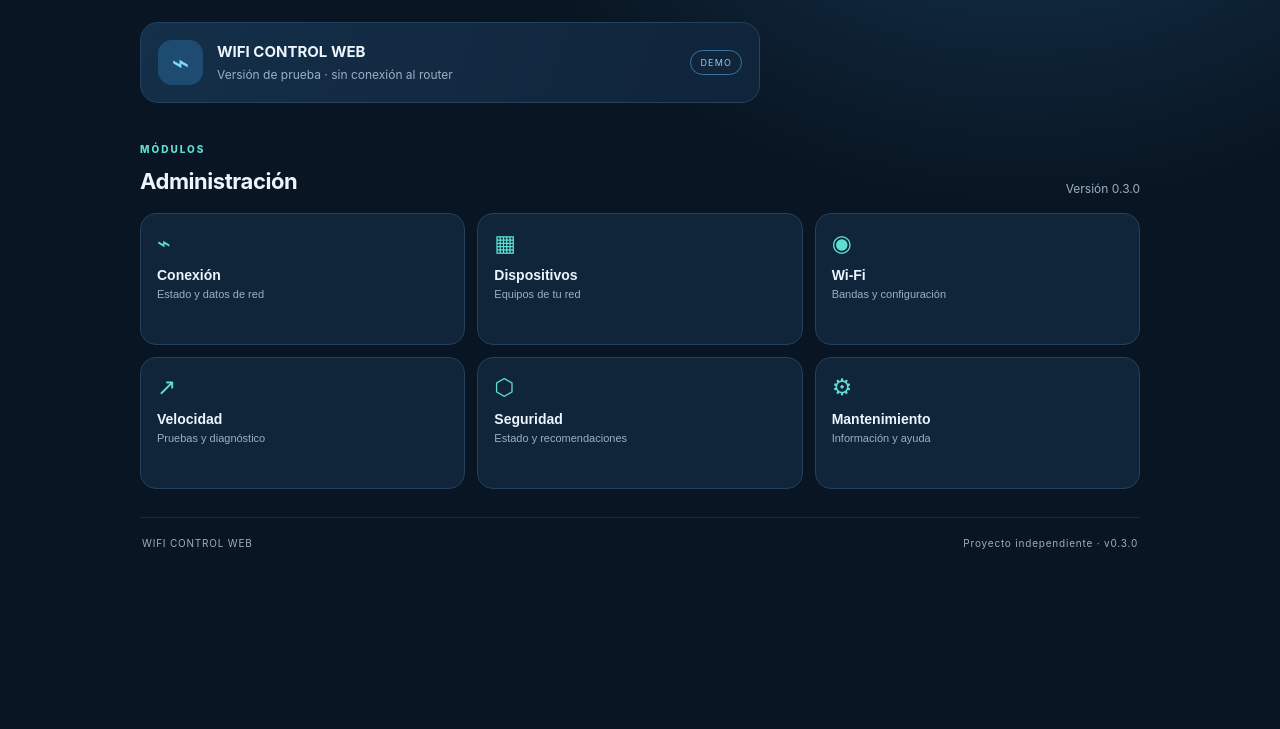
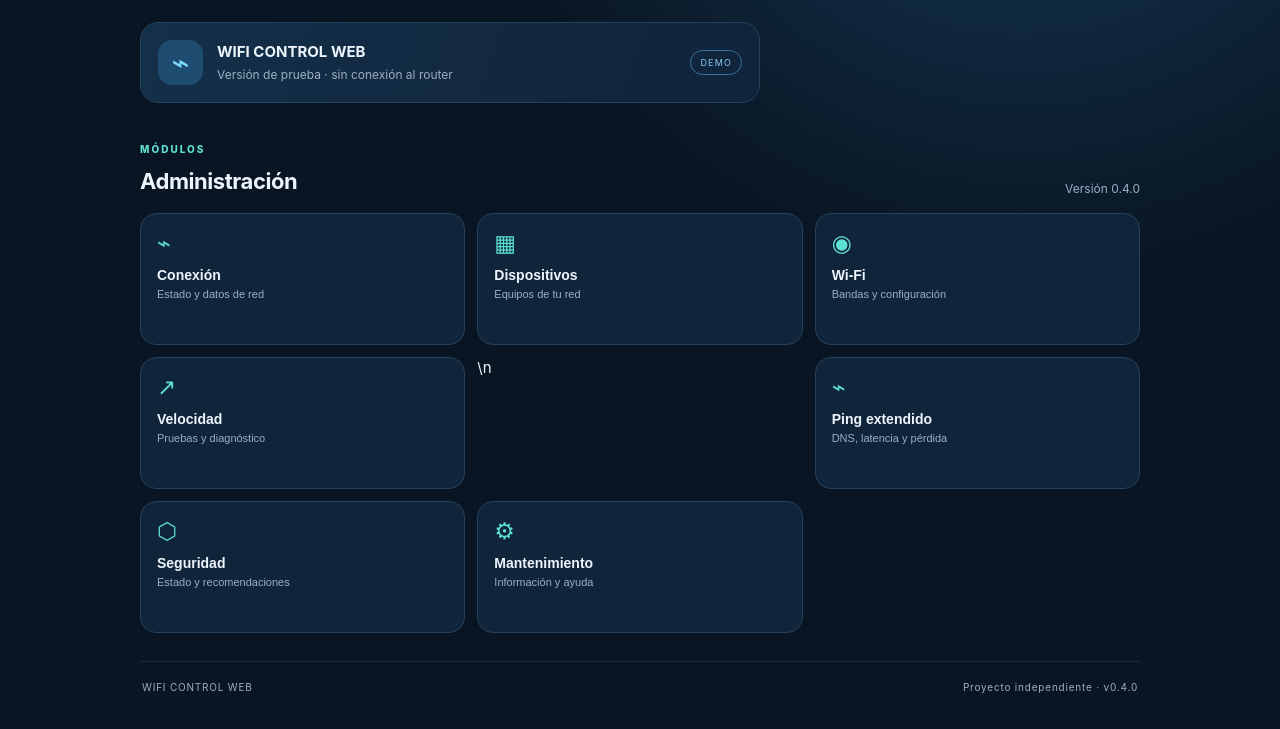
Before and after one commit to SencMed/WIFI-CONTROL-WEB, a plain HTML site: page index.html in a window 1280 px wide. Shown: the part 255-984 px from the top of the page. Before the commit the page ends 848 px from the top, so only its background shows below. Drawn offline with Linux system fonts and the light colour scheme.

Commit message:
Add extended ping module to dashboard

```diff
--- a/index.html
+++ b/index.html
@@ -27,12 +27,12 @@
         <span class="pill">DEMO</span>
       </div>
     </section>
-    <section class="section-head"><div><p class="eyebrow">MÓDULOS</p><h2>Administración</h2></div><span class="muted">Versión 0.3.0</span></section>
+    <section class="section-head"><div><p class="eyebrow">MÓDULOS</p><h2>Administración</h2></div><span class="muted">Versión 0.4.0</span></section>
     <section class="modules">
       <button class="module" data-panel="connection"><span class="module-icon">⌁</span><b>Conexión</b><small>Estado y datos de red</small></button>
       <button class="module" data-panel="devices"><span class="module-icon">▦</span><b>Dispositivos</b><small>Equipos de tu red</small></button>
       <button class="module" data-panel="wifi"><span class="module-icon">◉</span><b>Wi-Fi</b><small>Bandas y configuración</small></button>
-      <button class="module" data-panel="speed"><span class="module-icon">↗</span><b>Velocidad</b><small>Pruebas y diagnóstico</small></button>
+      <button class="module" data-panel="speed"><span class="module-icon">↗</span><b>Velocidad</b><small>Pruebas y diagnóstico</small></button>\n      <button class="module" data-panel="ping"><span class="module-icon">⌁</span><b>Ping extendido</b><small>DNS, latencia y pérdida</small></button>
       <button class="module" data-panel="security"><span class="module-icon">⬡</span><b>Seguridad</b><small>Estado y recomendaciones</small></button>
       <button class="module" data-panel="maintenance"><span class="module-icon">⚙</span><b>Mantenimiento</b><small>Información y ayuda</small></button>
     </section>
@@ -41,7 +41,7 @@
     <button class="back-button" id="back-home" type="button">← <span>Volver al menú</span></button>
     <div id="module-content"></div>
   </section>
-  <footer><span>WIFI CONTROL WEB</span><span>Proyecto independiente · v0.3.0</span></footer>
+  <footer><span>WIFI CONTROL WEB</span><span>Proyecto independiente · v0.4.0</span></footer>
 </main>
 <script src="app.js"></script>
 </body>
```
